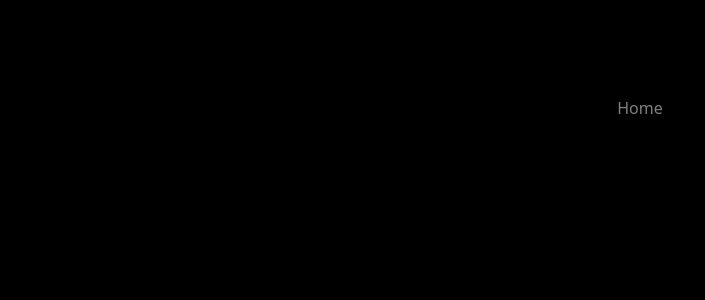
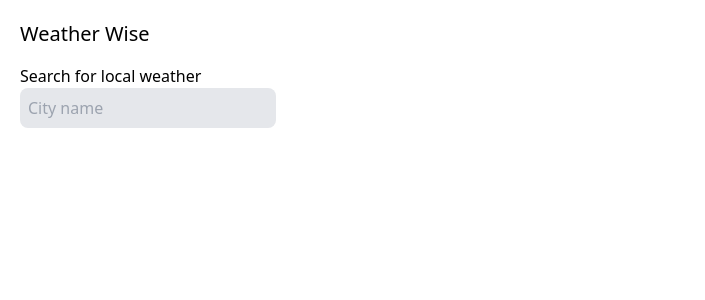
Before and after one commit to esteban-vm/weather-wise, a Next.js app: page / in a window 1280 px wide. Shown: the top 300 px of the page, without its empty margins (0-705 px from the left). Built offline with nearby package versions, Linux system fonts and the light colour scheme.

Commit message:
add city form

```diff
--- a/src/app/page.tsx
+++ b/src/app/page.tsx
@@ -1,7 +1,12 @@
+import { SearchBox } from '@/components'
+
 export default function Home() {
   return (
-    <main className='flex min-h-screen flex-col items-center justify-between bg-black p-24 text-white/50'>
-      <h1>Home</h1>
+    <main className='mx-5 mt-5'>
+      <h1 className='mb-4 text-xl font-medium'>Weather Wise</h1>
+      <form>
+        <SearchBox />
+      </form>
     </main>
   )
 }
```
